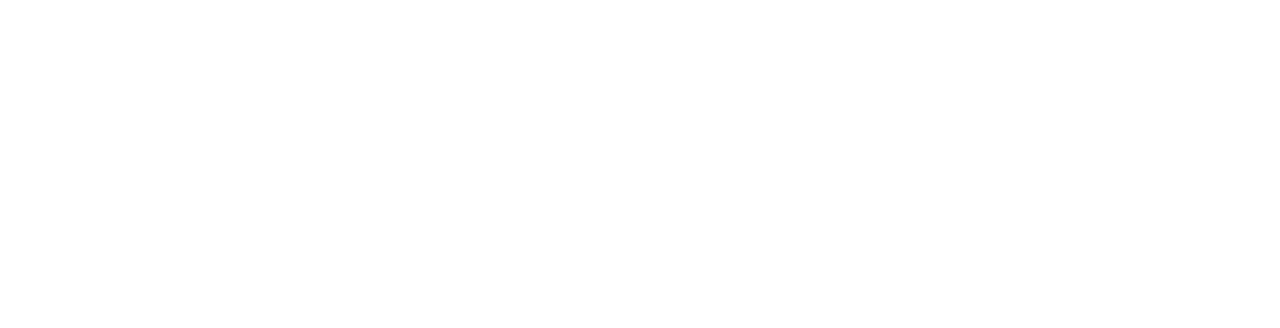
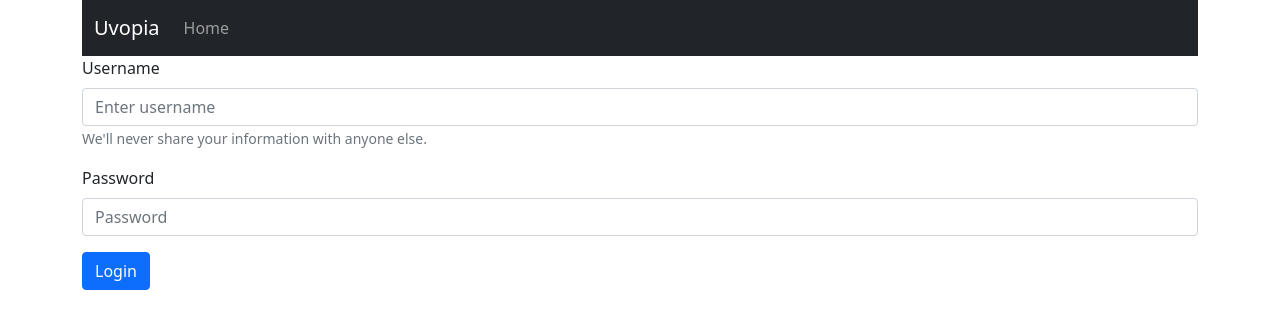
Before and after one commit to InsiderJanggo/uvopia, a React (Vite) app in the folder client/: page /login in a window 1280 px wide. Shown: the top 328 px of the page. Built offline with nearby package versions, Linux system fonts and the light colour scheme.

Commit message:
added useform hooks and login page

```diff
--- a/client/src/App.tsx
+++ b/client/src/App.tsx
@@ -1,11 +1,17 @@
 import React from 'react'
 import { Route, Switch } from 'react-router'
+
+//PAGES
 import Home from './pages/Home'
+import Login from './pages/Login'
 
 const App = () => {
   return (
     <div className="App">
         <Switch>
+            <Route path="/login">
+                <Login />
+            </Route>
             <Route exact path="/">
                   <Home />
             </Route>
--- /dev/null
+++ b/client/src/components/LoginForm.tsx
@@ -0,0 +1,48 @@
+import {
+    Button,
+    Form
+} from "react-bootstrap";
+import useForm from "../hooks/useForm";
+
+const LoginForm = () => {
+    const [data, setData] = useForm({
+        username: '',
+        password: ''
+    })
+
+    return(
+
+            <Form>
+                <Form.Group className="mb-3" controlId="formBasicEmail">
+                    <Form.Label>Username</Form.Label>
+                    <Form.Control
+                        type="text"
+                        name="username"
+                        value={data.username}
+                        onChange={setData}
+                        placeholder="Enter username"
+                    />
+                    <Form.Text className="text-muted">
+                        We'll never share your information with anyone else.
+                    </Form.Text>
+                </Form.Group>
+
+                <Form.Group className="mb-3" controlId="formBasicPassword">
+                    <Form.Label>Password</Form.Label>
+                    <Form.Control
+                        name="password"
+                        type="password"
+                        value={data.password}
+                        onChange={setData}
+                        placeholder="Password"
+                    />
+                </Form.Group>
+
+                <Button variant="primary" type="submit">
+                    Login
+                </Button>
+        </Form>
+    )
+}
+
+export default LoginForm
--- /dev/null
+++ b/client/src/hooks/useForm.ts
@@ -0,0 +1,18 @@
+import { useState } from "react";
+
+type State = any;
+
+const useForm = (initialstates: State) => {
+    const [values, setValues] = useState(initialstates);
+
+    const handleChange = (e: any) => {
+        setValues({
+            ...values,
+            [e.currentTarget.name]: e.target.value
+        })
+    }
+
+    return [values, handleChange]
+}
+
+export default useForm
--- /dev/null
+++ b/client/src/pages/Login.tsx
@@ -0,0 +1,16 @@
+import { Container } from "react-bootstrap";
+import Header from "../components/Header";
+import LoginForm from "../components/LoginForm";
+
+const Login = () => {
+    return(
+        <>
+            <Container>
+                <Header />
+                <LoginForm/>
+            </Container>
+        </>
+    )
+}
+
+export default Login
```
